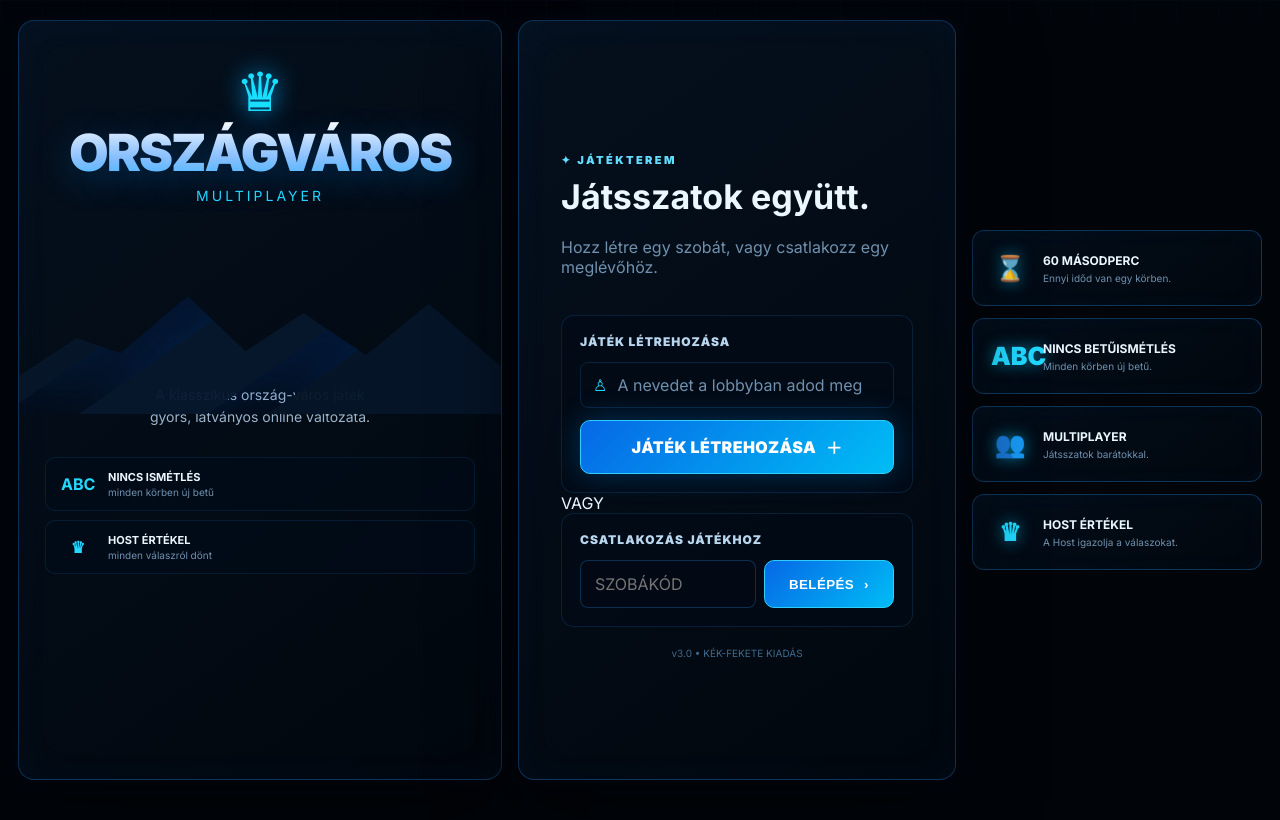
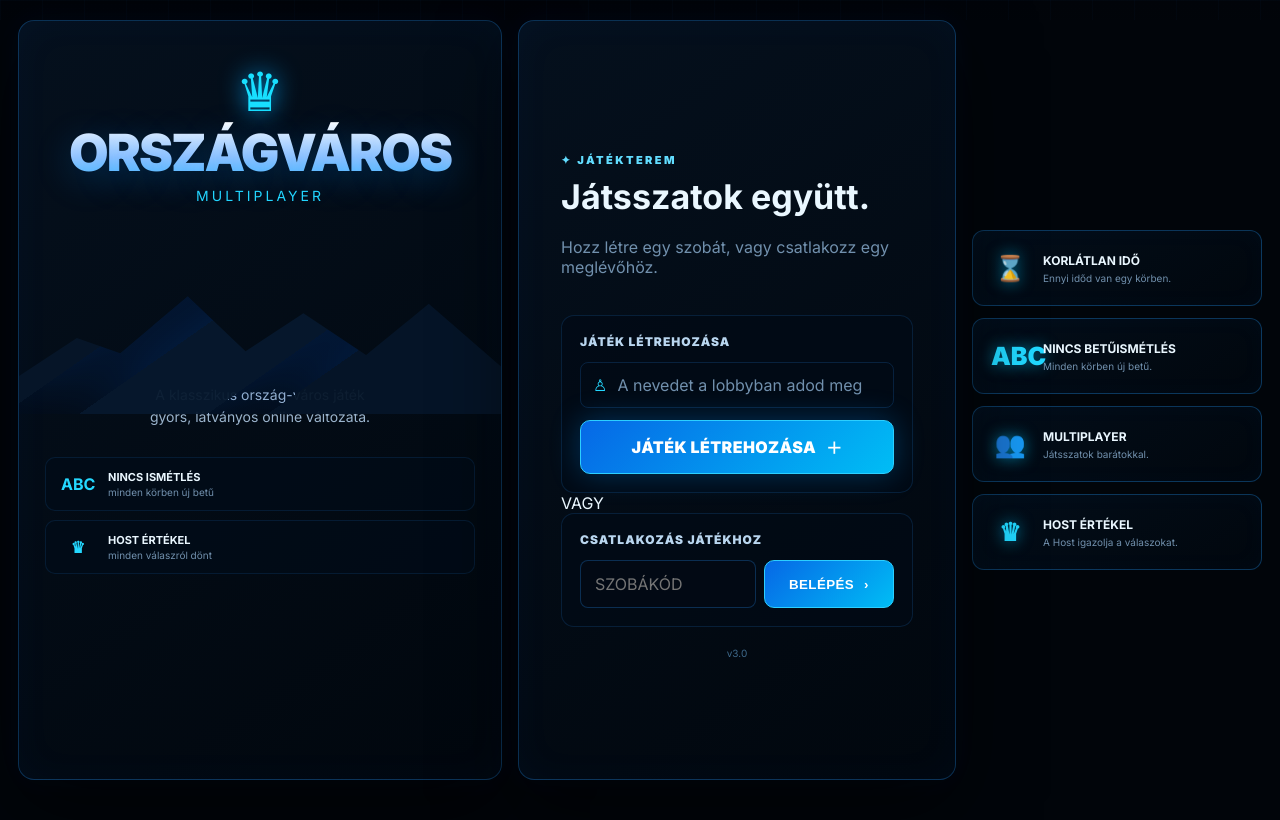
Before and after one commit to baloghmark1223-art/orszagvaros, a Flask app: page / in a window 1280 px wide. Run offline with Flask 3, Linux system fonts and the light colour scheme.

Commit message:
Update game time limit and version display

```diff
--- a/orszagvaros/templates/index.html
+++ b/orszagvaros/templates/index.html
@@ -43,11 +43,11 @@
       </div>
     </form>
 
-    <div class="version">v3.0 • KÉK-FEKETE KIADÁS</div>
+    <div class="version">v3.0</div>
   </section>
 
   <aside class="home-info">
-    <div class="info-chip"><span>⌛</span><div><b>60 MÁSODPERC</b><small>Ennyi időd van egy körben.</small></div></div>
+    <div class="info-chip"><span>⌛</span><div><b>KORLÁTLAN IDŐ</b><small>Ennyi időd van egy körben.</small></div></div>
     <div class="info-chip"><span>ABC</span><div><b>NINCS BETŰISMÉTLÉS</b><small>Minden körben új betű.</small></div></div>
     <div class="info-chip"><span>👥</span><div><b>MULTIPLAYER</b><small>Játsszatok barátokkal.</small></div></div>
     <div class="info-chip"><span>♛</span><div><b>HOST ÉRTÉKEL</b><small>A Host igazolja a válaszokat.</small></div></div>
```
